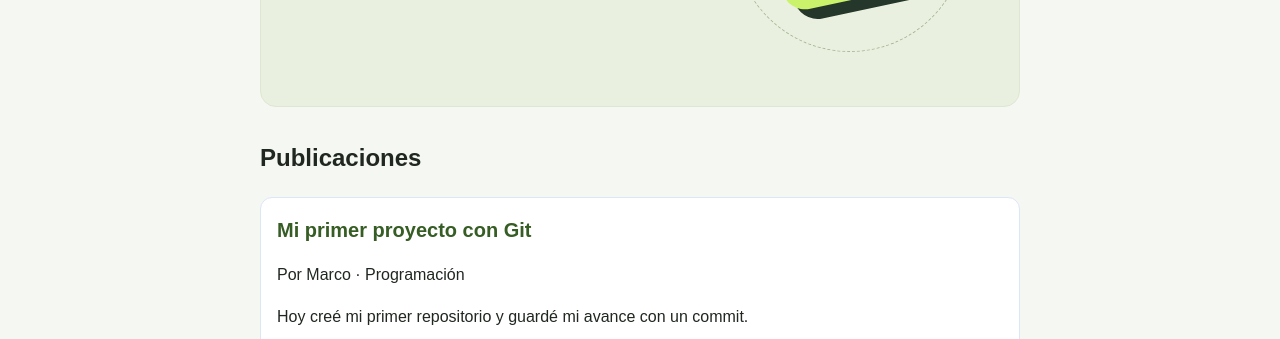
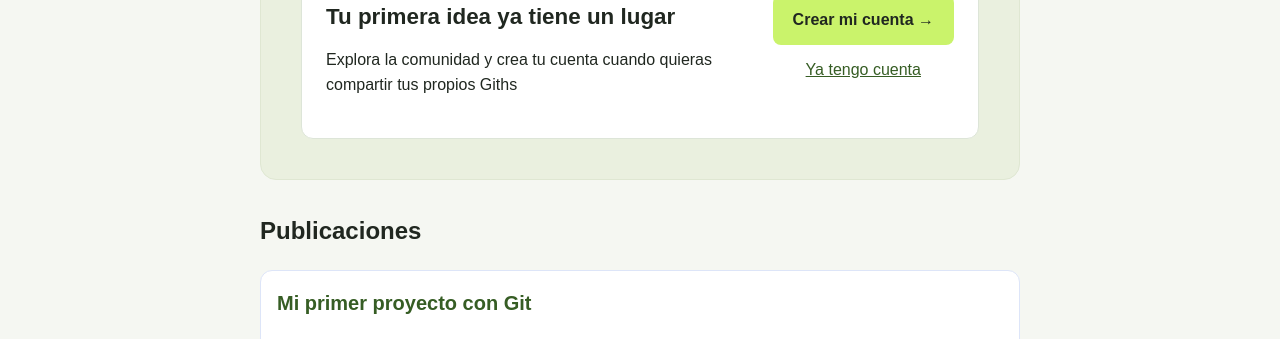
Before and after one commit to marcocorderolobo/Githio, a plain HTML site: page index.html in a window 1280 px wide. Shown: the part 777-1116 px from the top of the page. Drawn offline with Linux system fonts and the light colour scheme.

Commit message:
Corregir estructura de la portada y estilos de bienvenida

```diff
--- a/CSS/style.css
+++ b/CSS/style.css
@@ -277,6 +277,54 @@ form button:disabled {
     transform: rotate(8deg);
 }
 
+.bienvenida-cuenta {
+    grid-column: 1 / -1;
+    display: flex;
+    align-items: center;
+    justify-content: space-between;
+    gap: 24px;
+    padding: 24px;
+    background-color: white;
+    border: 1px solid #dde5d8;
+    border-radius: 12px;
+}
+
+.bienvenida-cuenta h3 {
+    margin: 0 0 12px;
+    font-size: 1.4rem;
+}
+
+.bienvenida-cuenta p {
+    margin-top: 0;
+}
+
+.acciones-bienvenida {
+    display: flex;
+    flex-direction: column;
+    gap: 12px;
+    flex-shrink: 0;
+    text-align: center;
+}
+
+.acciones-bienvenida a {
+    color: #365d24;
+}
+
+.acciones-bienvenida .boton-registro {
+    padding: 12px 20px;
+    background-color: #caf36b;
+    color: #202720;
+    border-radius: 8px;
+    text-decoration: none;
+    font-weight: bold;
+}
+
+.acciones-bienvenida .boton-registro:hover {
+    background-color: #b5df55;
+}
+
+
+
 
 @media (max-width: 700px) {
     body, body:has(#menu-lateral[open]) {
@@ -310,4 +358,19 @@ form button:disabled {
     .ilustracion-portada {
         display: none;
     }
+
+    .bienvenida-cuenta {
+        flex-direction: column;
+        align-items: stretch;
+    }
 }
+
+@media (max-width: 1000px) {
+    .portada {
+        grid-template-columns: 1fr;
+    }
+
+    .ilustracion-portada {
+        display: none;
+    }
+}
--- a/index.html
+++ b/index.html
@@ -35,6 +35,7 @@
 
     <main>
         <section id="inicio" class="portada">
+            <div class="contenido-portada">
                 <header class="encabezado-portada">
 
                     <p class="etiqueta-portada">PROGRAMA. JUEGA. COMPARTE.</p>
@@ -48,12 +49,32 @@
                     experiencias de videojuegos.
                 </p>
                 <a href="#publicaciones" class="boton-explorar">Explorar los Giths →</a>
+            </div>
 
             <div class="ilustracion-portada" aria-hidden="true">
                 <span class="orbita-portada"></span>
                 <span class="simbolo-codigo">&lt;/&gt;</span>
                 <span class="detalle-portada">+1 idea</span>
             </div>
+
+            <aside class="bienvenida-cuenta">
+                <div>
+                    <p class="etiqueta-portada">¿ERES NUEVO POR AQUÍ?</p>
+
+                    <h3>Tu primera idea ya tiene un lugar</h3>
+
+                    <p>
+                        Explora la comunidad y crea tu cuenta cuando quieras
+                        compartir tus propios Giths
+                    </p>
+                </div>
+
+                <div class="acciones-bienvenida">
+                    <a href="#registro" class="boton-registro">Crear mi cuenta →</a>
+
+                    <a href="#acceso">Ya tengo cuenta</a>
+                </div>
+            </aside>
         </section>
 
         <section id="publicaciones">
@@ -174,7 +195,7 @@
 
                 <p>
                     <label for="registro-usuario">Nombre de usuario</label>
-                    <input type="text" id="registro-usuario" name="usuario" minlength="3" maxlength="20" pattern="[A-Za z0-9_] {3,20}" autocomplete="username" aria-describedby="ayuda-usuario" required>
+                    <input type="text" id="registro-usuario" name="usuario" minlength="3" maxlength="20" pattern="[A-Za-z0-9_]{3,20}" autocomplete="username" aria-describedby="ayuda-usuario" required>
                 </p>
 
                 <p id="ayuda-usuario">
```
Lines whose indentation alone changed are shown as unchanged.
